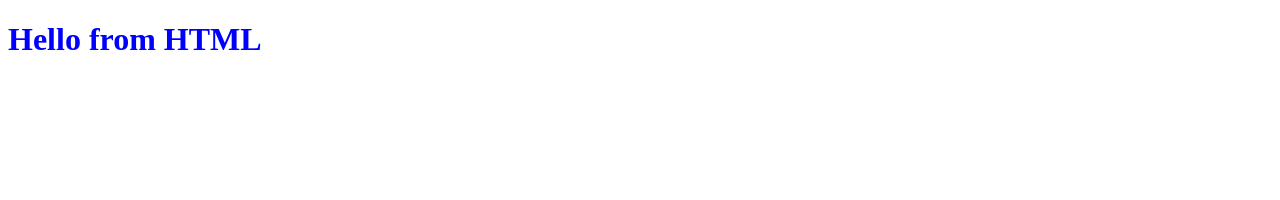
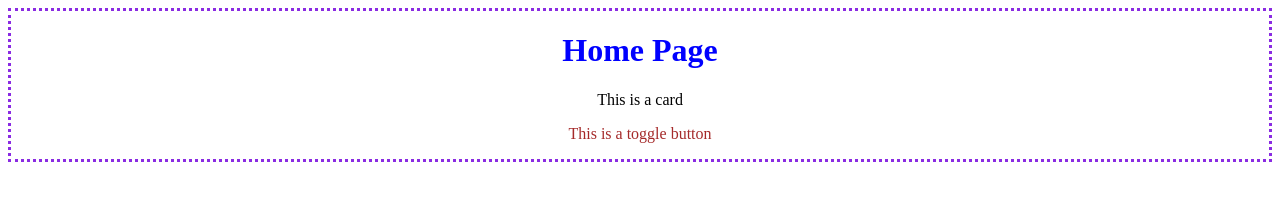
Before and after one commit to Vindhya-codes/auto-suggest, a website: page frontend/index.html in a window 1280 px wide. Drawn offline with Linux system fonts and the light colour scheme.

Commit message:
Create a home page

```diff
--- a/frontend/index.css
+++ b/frontend/index.css
@@ -1,3 +1,19 @@
-h1 {
+#h1 {
     color: blue;
 }
+
+.home {
+    text-align: center;
+}
+
+#homeContainer {
+    border: 3px dotted blueviolet;
+}
+
+#toggle {
+    color: brown;
+}
+
+#homeContainer:hover {
+    background-color: aquamarine;
+}
--- a/frontend/index.html
+++ b/frontend/index.html
@@ -8,6 +8,11 @@
     <script src="index.js"></script>
 </head>
 <body>
-    <h1>Hello from HTML</h1>
+    <div id="homeContainer">
+    <h1 id="h1" class="home">Home Page</h1>
+    <p id="card" class="home">This is a card</p>
+    <p id="toggle" class="home">This is a toggle button</p>
+    </div>
+</body>
 </body>
 </html>
--- a/frontend/index.js
+++ b/frontend/index.js
@@ -1,2 +1,2 @@
 console.log("Hello from JS");
-alert("Hello from JS");
+//alert("Hello from JS");
```
